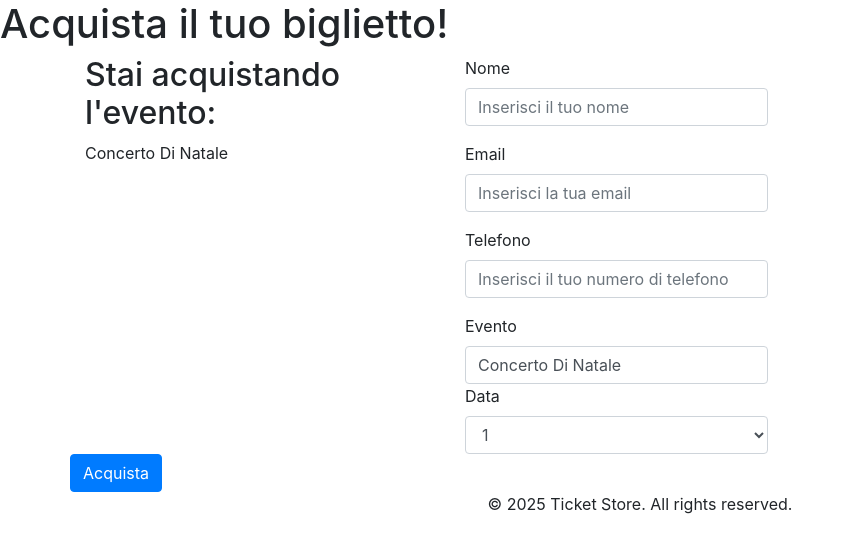
After one commit to Pygeddon/PW-Pegaso, a Django app: page /buy_ticket/1/1/ in a window 1280 px wide. The commit adds this page. Shown: the top 553 px of the page, without its empty margins (0-849 px from the left). Run offline with Django 4.2, Linux system fonts and the light colour scheme; data comes from the database, SQL or seed files in the repository; some libraries are stand-ins or nearby versions.

Commit message:
da sistemare pagina buyuorticket.html

```diff
--- /dev/null
+++ b/eventManager/TicketStore/templates/TicketStore/buyourticket.html
@@ -0,0 +1,78 @@
+{% load static %}
+<!DOCTYPE html>
+<html lang="en">
+  <head>
+    <meta charset="UTF-8" />
+    <meta name="viewport" content="width=device-width, initial-scale=1.0" />
+    <title>Ticket Store</title>
+    <link rel="stylesheet" href="{% static 'css/styles.css' %}" />
+    <link rel="stylesheet" href="{% static 'css/bootstrap.min.css' %}" />
+  </head>
+  <body>
+    <header>
+      <h1>Acquista il tuo biglietto!</h1>
+    </header>
+    <main class="container">
+      <div class="row">
+        <div class="col-md-4">
+          <h2>Stai acquistando l'evento:</h2>
+          <p>{{ event.event_name }}</p>
+        </div>
+        <div class="col-md-8">
+          <form>
+            <div class="form-group">
+              <label for="name">Nome</label>
+              <input
+                type="text"
+                class="form-control"
+                id="name"
+                placeholder="Inserisci il tuo nome"
+                style="width: 30ch"
+              />
+            </div>
+            <div class="form-group">
+              <label for="email">Email</label>
+              <input
+                type="email"
+                class="form-control"
+                id="email"
+                placeholder="Inserisci la tua email"
+                style="width: 30ch"
+              />
+            </div>
+            <div class="form-group">
+              <label for="phone">Telefono</label>
+              <input
+                type="tel"
+                class="form-control"
+                id="phone"
+                placeholder="Inserisci il tuo numero di telefono"
+                style="width: 30ch"
+              />
+            </div>
+            <div class="form-group"></div>
+              <label for="event">Evento</label>
+              <input
+                type="text"
+                class="form-control"
+                id="event"
+                value="{{ event.event_name }}"
+                style="width: 30ch"
+              />
+              <label for="date">Data</label>
+              <select class="form-control" id="date" style="width: 30ch">
+                <option>{{ date }}</option>
+              </select>
+            </div>
+            <button type="submit" class="btn btn-primary">Acquista</button>
+          </form>
+        </div>
+      </div>
+    </main>
+    <footer>
+      <p style="text-align: center">
+        &copy; 2025 Ticket Store. All rights reserved.
+      </p>
+    </footer>
+  </body>
+</html>
--- a/eventManager/TicketStore/views.py
+++ b/eventManager/TicketStore/views.py
@@ -3,11 +3,20 @@ from django.http import HttpResponse
 from TicketStore.models import Event
 from django.shortcuts import get_object_or_404, redirect
 from TicketStore.forms import EventDateUpdateForm
-# Create your views here.
+import datetime
+
+
+# Creo le viste per la home e per la pagina di dettaglio dell'evento
 
 def home(request):
+
+    #Recupero tutti gli eventi presenti nel db
     events = Event.objects.all()
+
+    #Controllo l'output
     print(events)
+
+    #invio il contesto al template home.html
     context = {
        'events': events
     }
@@ -15,29 +24,76 @@ def home(request):
 
 
 def event_detail(request, id):
+
+    #Ottengo l'evento con l'id passato come parametro recuperando l'evento associato alla id
     event = Event.objects.get(event_id=id)
+
+    #Ottengo tutte le date associate all'evento
+    dates = event.event_date.all()
+
+    #controllo l'output
+    print(event)
+
+    #Essendo le date in realtà un range tra data inizio evento e data fine evento, creo un array di date
+    #che comprenderà tutte le date intermedie compresi ovviamente gli estremi
+
+    #creo l'array vuoto
+    date_ranges = []
+
+    #Per ogni data presente nel range, aggiungo le date intermedie all'array con append()
+    for date in dates:
+        current_date = date.date_from
+        while current_date <= date.date_to:
+            date_ranges.append(current_date)
+
+            #utilizzo la funzione timedelta per incrementare la data di un giorno
+            current_date += datetime.timedelta(days=1)
+
+    #Controllo l'output
+    for date in date_ranges:
+        print(date)
+
+    #Creo il contesto da passare al template integrando sia l'evento che le date intermedie
     context = {
-        'event': event
+        'event': event,
+        'dates': date_ranges,
     }
     return render(request, 'TicketStore/event_detail.html', context)
 
 
+#Creo la vista per la pagina about che non svilupperò poiche non utile per i nostri fini. serve piu
+#che altro per riempire il menu di navigazione
 def about(request):
     return HttpResponse("<h1>About Us</h1>")
 
 
-def update_event(request, id):
-    event = get_object_or_404(Event, event_id=id)
-    if request.method == 'POST':
-        form = EventForm(request.POST, instance=event)
-        if form.is_valid():
-            form.save()
-            return redirect('event_detail', id=event.event_id)
-    else:
-        form = EventForm(instance=event)
+#crea una vista per procedere con l'acquisto del biglietto. la data dell'evento sarà passata come
+#parametro insieme all'id dell'evento.
 
+def buy_ticket(request, id, date):
+    event = Event.objects.get(event_id=id)
     context = {
-        'form': form,
-        'event': event
+        'event': event,
+        'date': date,
     }
-    return render(request, 'TicketStore/update_event.html', context)
+    return render(request, 'TicketStore/buyourticket.html', context)
+
+
+
+
+
+# def update_event(request, id):
+#     event = get_object_or_404(Event, event_id=id)
+#     if request.method == 'POST':
+#         form = EventForm(request.POST, instance=event)
+#         if form.is_valid():
+#             form.save()
+#             return redirect('event_detail', id=event.event_id)
+#     else:
+#         form = EventForm(instance=event)
+
+#     context = {
+#         'form': form,
+#         'event': event
+#     }
+#     return render(request, 'TicketStore/update_event.html', context)
--- a/eventManager/eventManager/urls.py
+++ b/eventManager/eventManager/urls.py
@@ -23,5 +23,6 @@ urlpatterns = [
     path('', views.home, name='home'),
     path('about/', views.about , name='about'),
     path('event_detail/<int:id>/', views.event_detail , name='event_detail'),
+    path('buy_ticket/<int:id>/<str:date>/', views.buy_ticket , name='buy_ticket'),
 
 ]
```
Also changed, not shown: eventManager/TicketStore/templates/TicketStore/event_detail.html (+13 -3 lines), eventManager/event_images/Schermata_da_2024-11-28_19-27-49.png (deleted).
